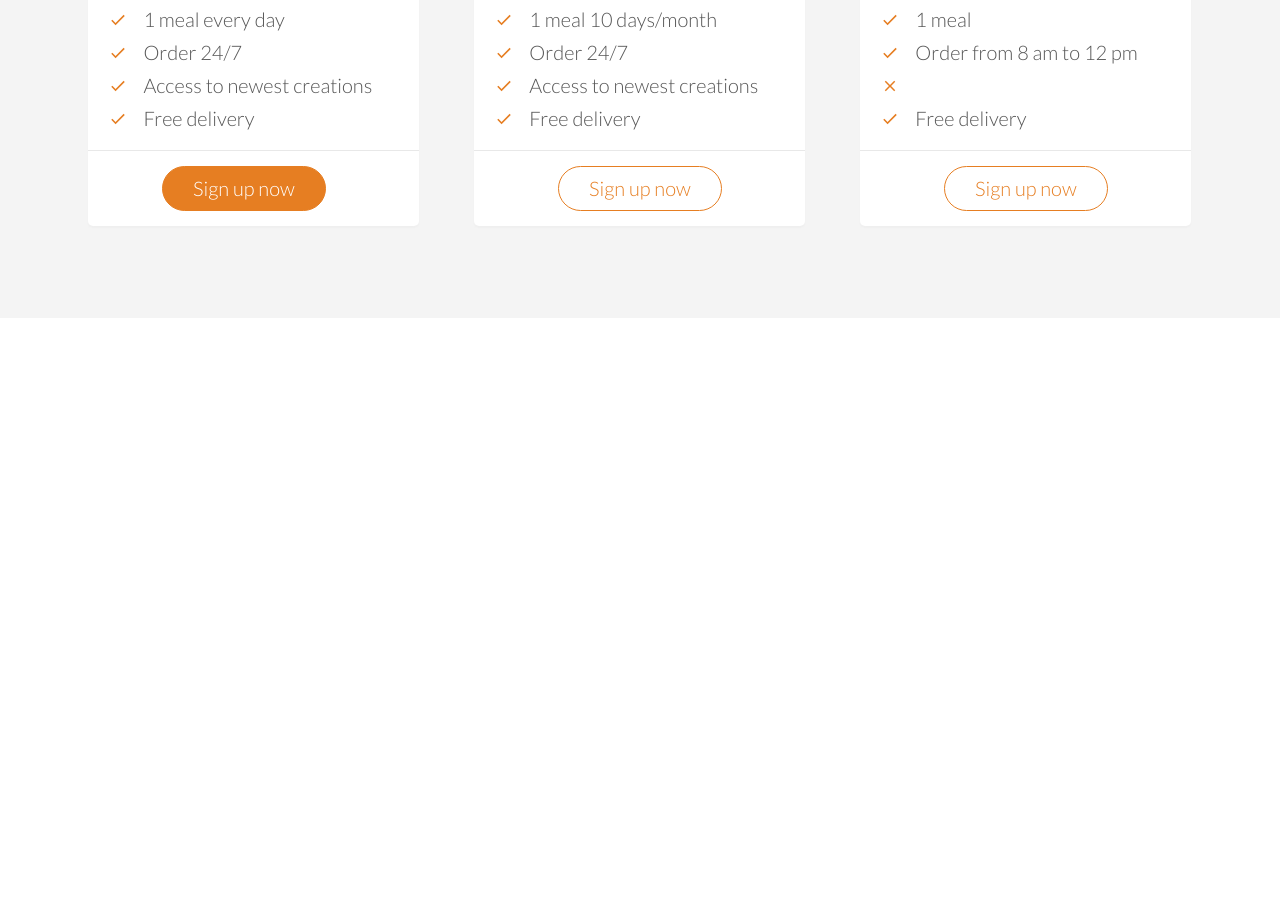
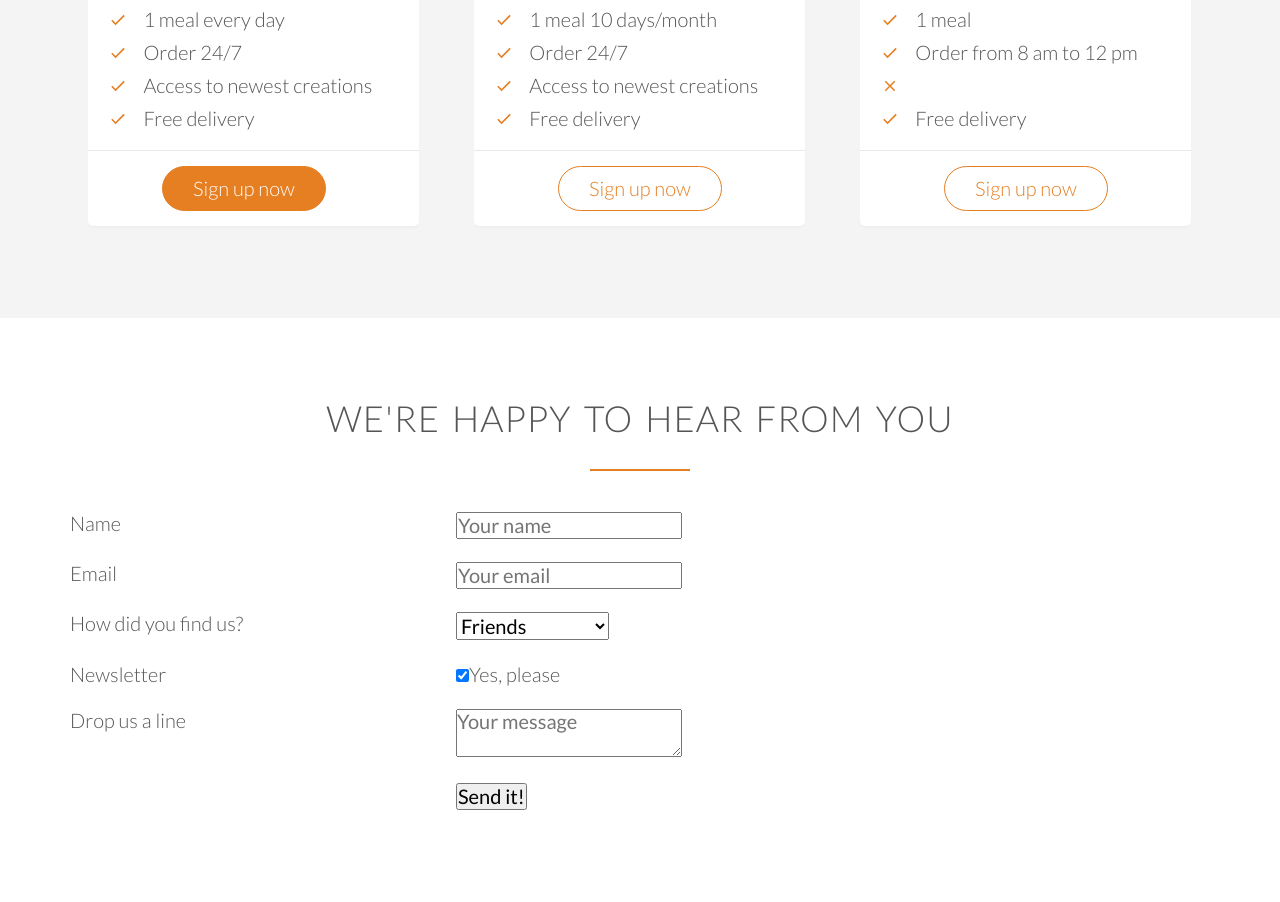
Before and after one commit to gurayg/omnifood, a website: page index.html in a window 1280 px wide. Shown: the part 4287-5189 px from the top of the page. Before the commit the page ends 4605 px from the top, so only its background shows below. Drawn offline with nearby package versions, Linux system fonts and the light colour scheme.

Commit message:
contact form 1

```diff
--- a/index.html
+++ b/index.html
@@ -277,7 +277,9 @@
                 <div class="plan-box">
                     <div>
                         <h3>Premium</h3>
-                        <p class="plan-price">399$ <span>/ month</span></p>
+                        <p class="plan-price">399$
+                            <span>/ month</span>
+                        </p>
                         <p class="plan-price-meal">That’s only 13.30$ per meal</p>
                     </div>
                     <div>
@@ -301,7 +303,9 @@
                 <div class="plan-box">
                     <div>
                         <h3>Pro</h3>
-                        <p class="plan-price">149$ <span>/ month</span></p>
+                        <p class="plan-price">149$
+                            <span>/ month</span>
+                        </p>
                         <p class="plan-price-meal">That’s only 14.90$ per meal</p>
                     </div>
                     <div>
@@ -326,7 +330,9 @@
                 <div class="plan-box">
                     <div>
                         <h3>Starter</h3>
-                        <p class="plan-price">19$ <span>/ meal</span></p>
+                        <p class="plan-price">19$
+                            <span>/ meal</span>
+                        </p>
                         <p class="plan-price-meal">&nbsp;</p>
                     </div>
                     <div>
@@ -351,7 +357,69 @@
         </div>
     </section>
 
+    <section class="section-form">
+        <div class="row">
+            <h2>We're happy to hear from you</h2>
+        </div>
+        <div class="row">
+            <form method="post" action="#" class="contact-form">
+                <div class="row">
+                    <div class="col span-1-of-3">
+                        <label for="name">Name</label>
+                    </div>
+                    <div class="col span-2-of-3">
+                        <input type="text" name="name" id="name" placeholder="Your name" required>
+                    </div>
+                </div>
+                <div class="row">
+                    <div class="col span-1-of-3">
+                        <label for="email">Email</label>
+                    </div>
+                    <div class="col span-2-of-3">
+                        <input type="email" name="email" id="email" placeholder="Your email" required>
+                    </div>
+                </div>
+                <div class="row">
+                    <div class="col span-1-of-3">
+                        <label for="find-us">How did you find us?</label>
+                    </div>
+                    <div class="col span-2-of-3">
+                        <select name="find-us" id="find-us">
+                            <option value="friends" selected>Friends</option>
+                            <option value="search">Search Engine</option>
+                            <option value="advertisement">Advertisement</option>
+                            <option value="other">Other</option>
+                        </select>
+                    </div>
+                </div>
 
+                <div class="row">
+                    <div class="col span-1-of-3">
+                        <label for="news">Newsletter</label>
+                    </div>
+                    <div class="col span-2-of-3">
+                        <input type="checkbox" name="news" id="news" checked>Yes, please
+                    </div>
+                </div>
+                <div class="row">
+                        <div class="col span-1-of-3">
+                            <label for="">Drop us a line</label>
+                        </div>
+                        <div class="col span-2-of-3">
+    <textarea name="message" placeholder="Your message"></textarea>
+                        </div>
+                    </div>
+                <div class="row">
+                    <div class="col span-1-of-3">
+                        <label for="">&nbsp;</label>
+                    </div>
+                    <div class="col span-2-of-3">
+                        <input type="submit" value="Send it!">
+                    </div>
+                </div>
+            </form>
+        </div>
+    </section>
 
     <script src="https://unpkg.com/ionicons@4.2.4/dist/ionicons.js"></script>
 </body>
@@ -360,17 +428,25 @@
 
 <!--
 
+Section 7: Contact form
+Title:
 
+Fields to include:
+Name
+Email
+How did you find us?
+Newsletter
+Drop us a line
 
-Plan 2: Pro
+Section 8: Footer
+Title: None
 
-
-
-
-
-
-
-
+Navigation:
+1. About us
+2. Blog
+3. Press
+4. iOS App
+5. Android App
 
 
 
```
Also changed, not shown: resources/css/style.css (+11 -14 lines).
